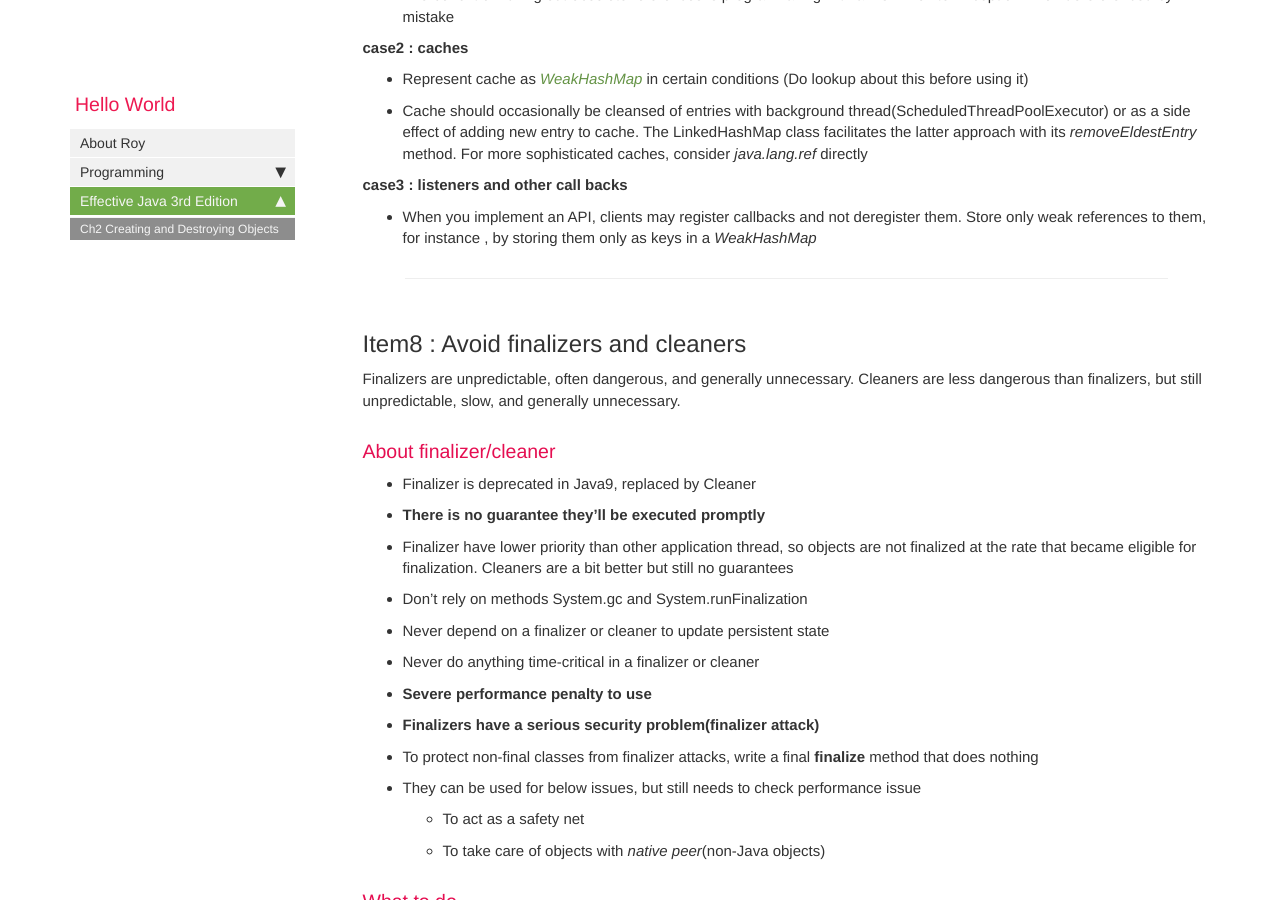
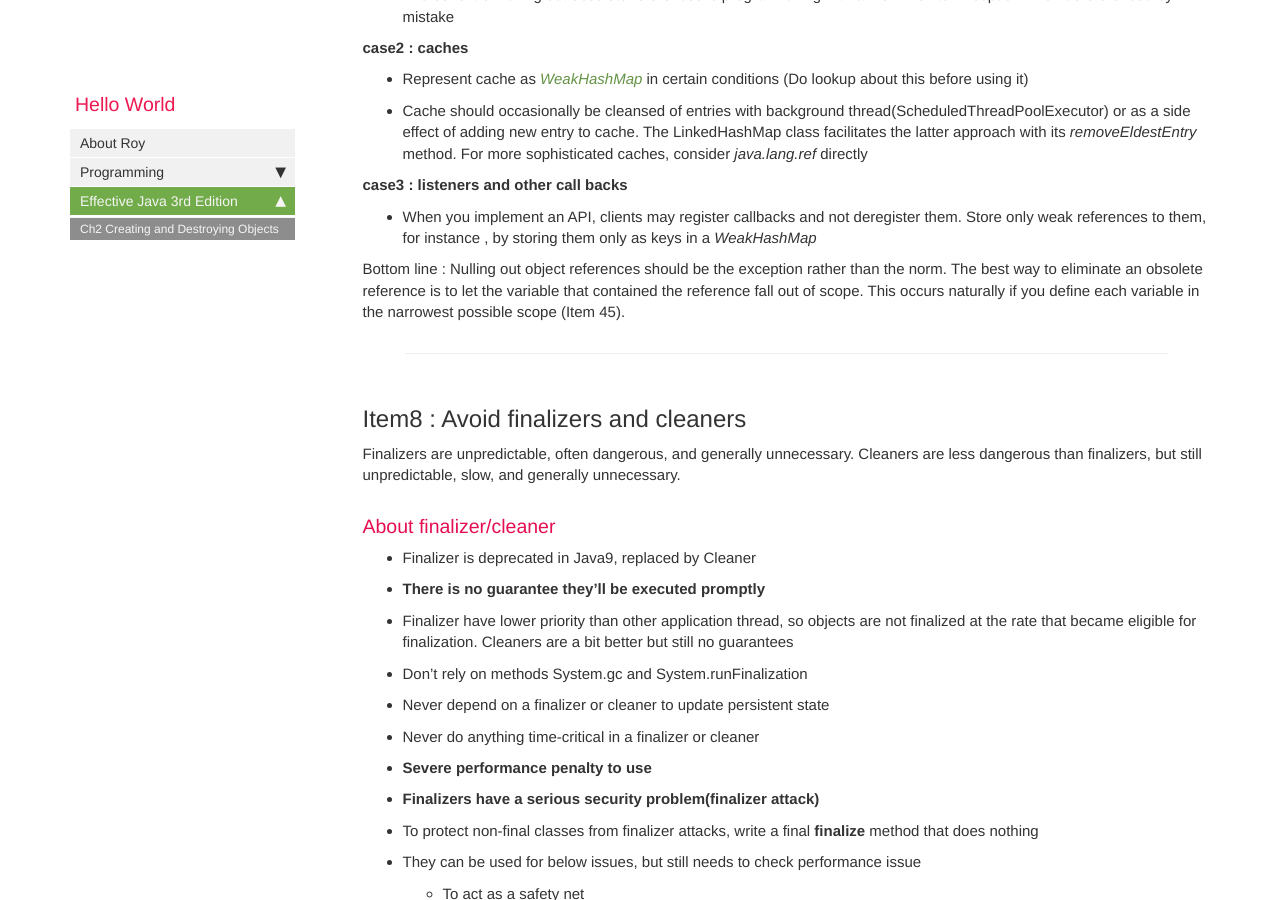
Before and after one commit to RoySRose/Roy, a Jekyll site: the page built from pages/effective_java_3rd/ef3_chapter2.md, in a window 1280 px wide and 900 px high, scrolled down 1901 px. Built offline with Jekyll 4.4.1, drawn with Linux system fonts in a browser that asks for light colours; nearby versions of some CDN libraries; comment, search, counter and statistics services are not loaded; some of the changed text lies outside the part shown.

Commit message:
update EJ3ch2

`````diff
--- a/pages/effective_java_3rd/ef3_chapter2.md
+++ b/pages/effective_java_3rd/ef3_chapter2.md
@@ -89,7 +89,8 @@ The LinkedHashMap class facilitates the latter approach with its *removeEldestEn
 * When you implement an API, clients may register callbacks and not deregister them.
 Store only weak references to them, for instance , by storing them only as keys in a *WeakHashMap*
 
-
+Bottom line : Nulling out object references should be the exception rather than the norm. The best way to eliminate an obsolete reference is to let the variable that contained the reference fall out of scope. This occurs naturally if you define each variable in
+the narrowest possible scope (Item 45).
 
 ***
 ## Item8 : Avoid finalizers and cleaners
@@ -178,6 +179,8 @@ public class Teenager {
 ````
 
 Bottom line : don't use cleaners or finalizers except for two reasons mentioned above
+
 ***
 
+
 {% include links.html %}
`````
